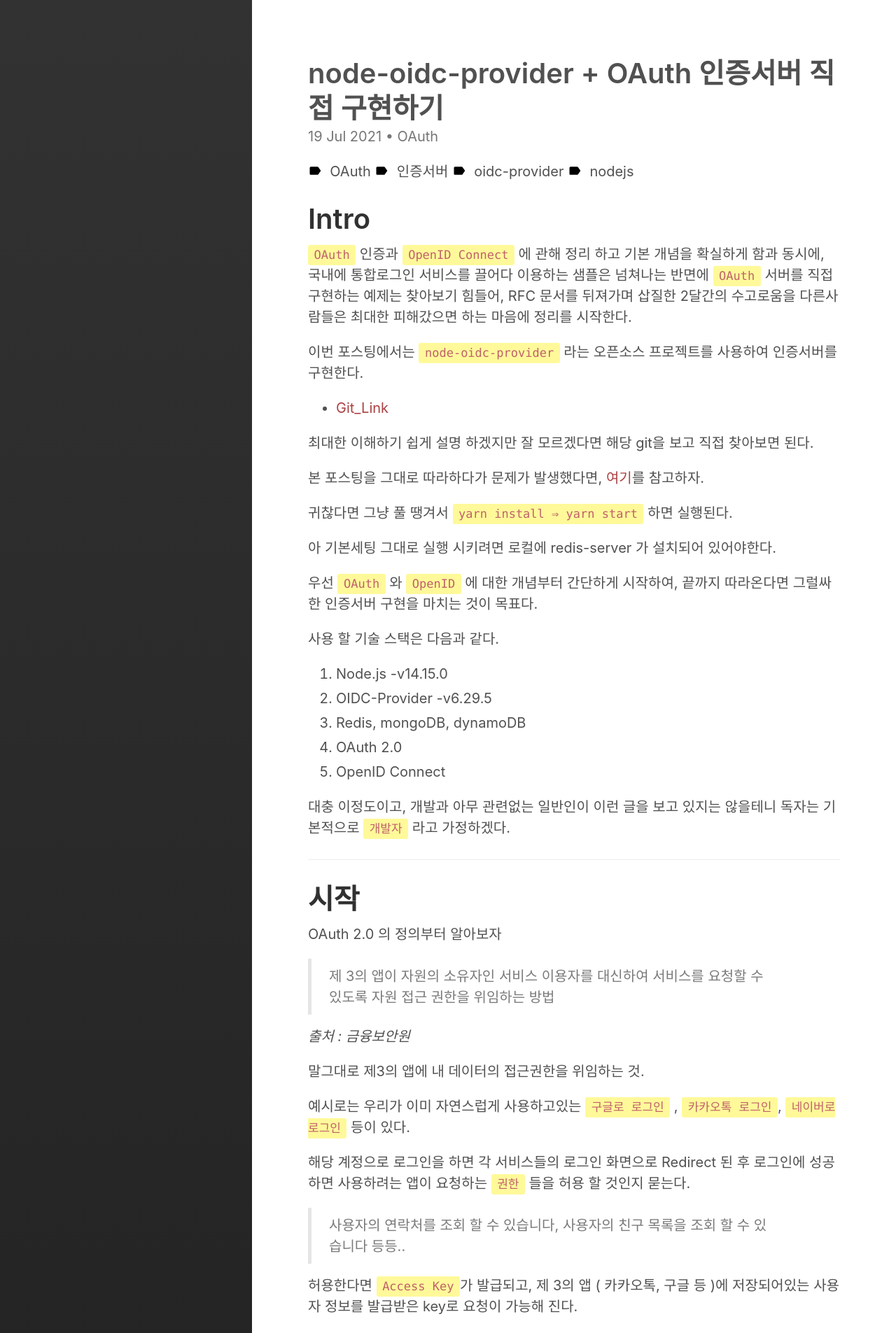
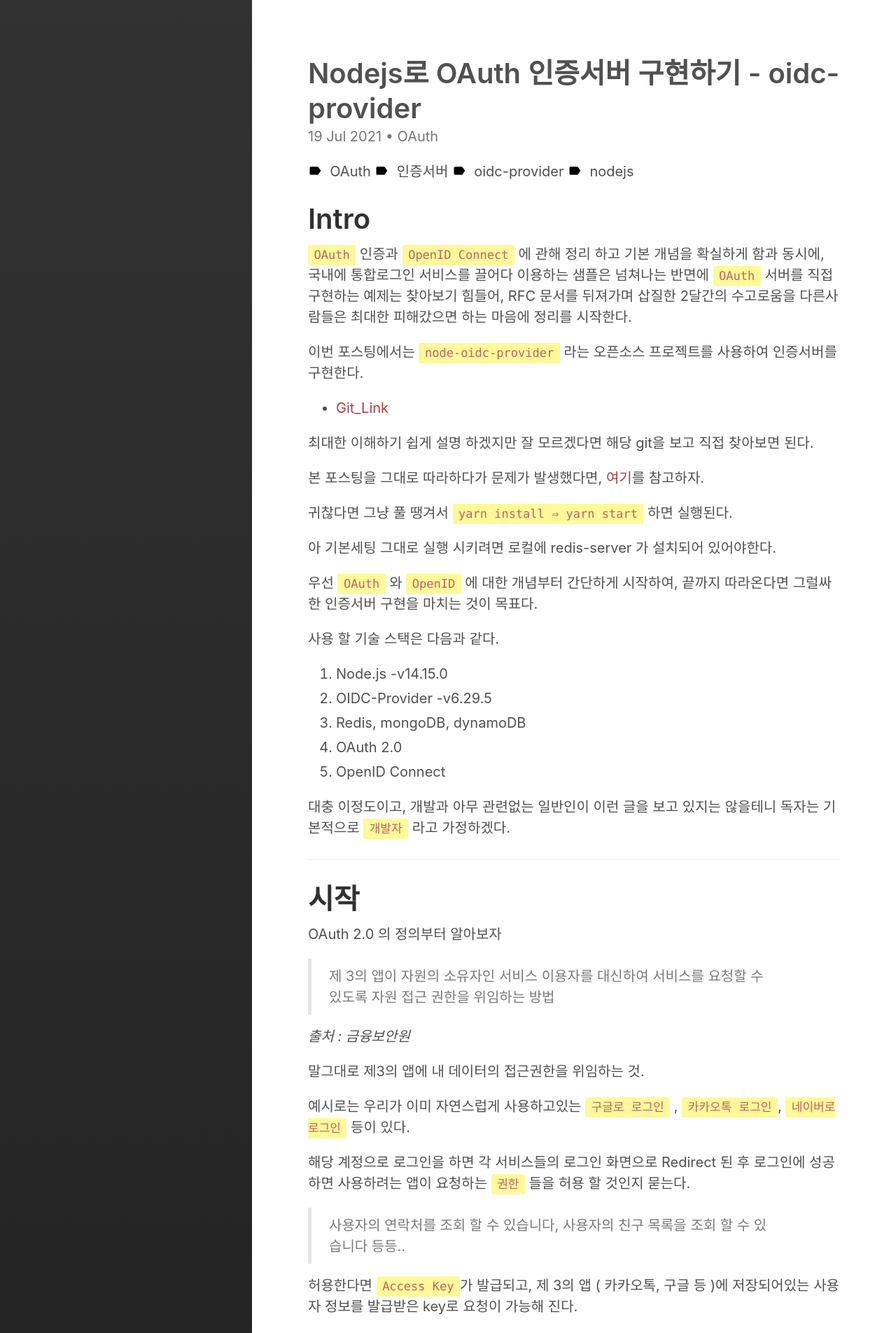
Before and after one commit to Cozy-Ho/Cozy-Ho.github.io, a Jekyll site: the page built from _posts/2021-07-19-oidc-provider + OAuth 인증서버 직접 구현하기.md, in a window 1280 px wide. Shown: the top 1905 px of the page at 70% size. Built offline with Jekyll 4.4.1, drawn with Linux system fonts in a browser that asks for light colours; comment, search, counter and statistics services are not loaded.

Commit message:
[Mod] title

```diff
--- a/_posts/2021-07-19-oidc-provider + OAuth 인증서버 직접 구현하기.md
+++ b/_posts/2021-07-19-oidc-provider + OAuth 인증서버 직접 구현하기.md
@@ -1,6 +1,6 @@
 ---
 layout: post
-title: node-oidc-provider + OAuth 인증서버 직접 구현하기
+title: Nodejs로 OAuth 인증서버 구현하기 - oidc-provider
 date: 2021-07-19 14:42:23
 tags:
   - OAuth
```
